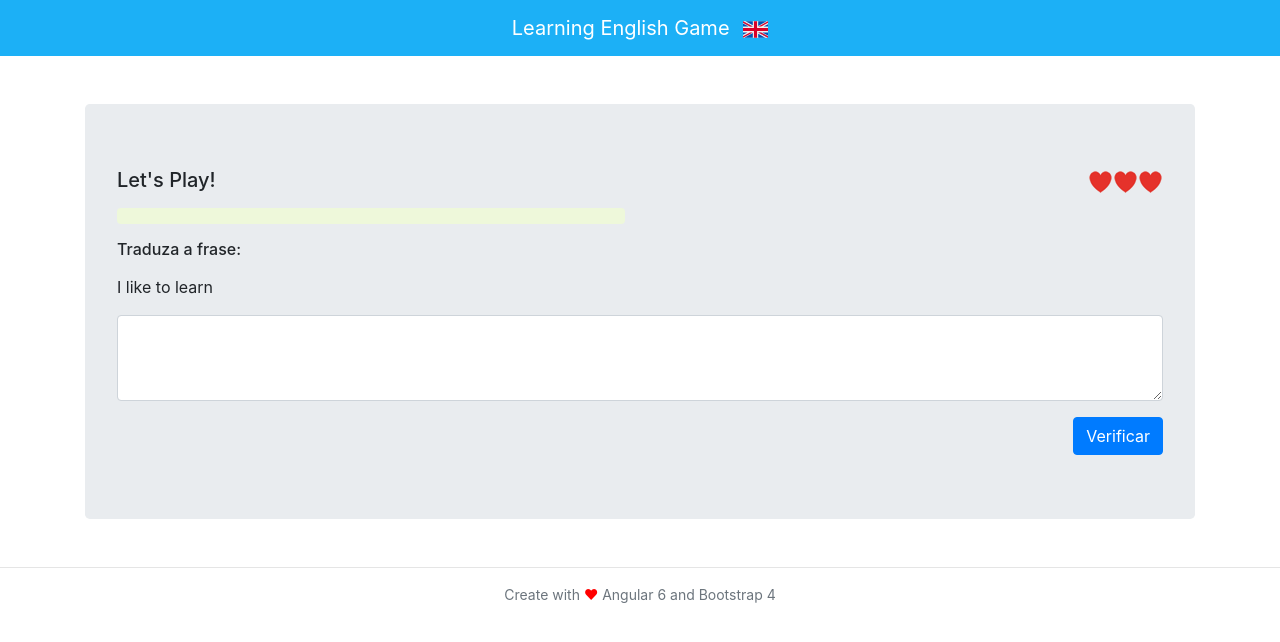
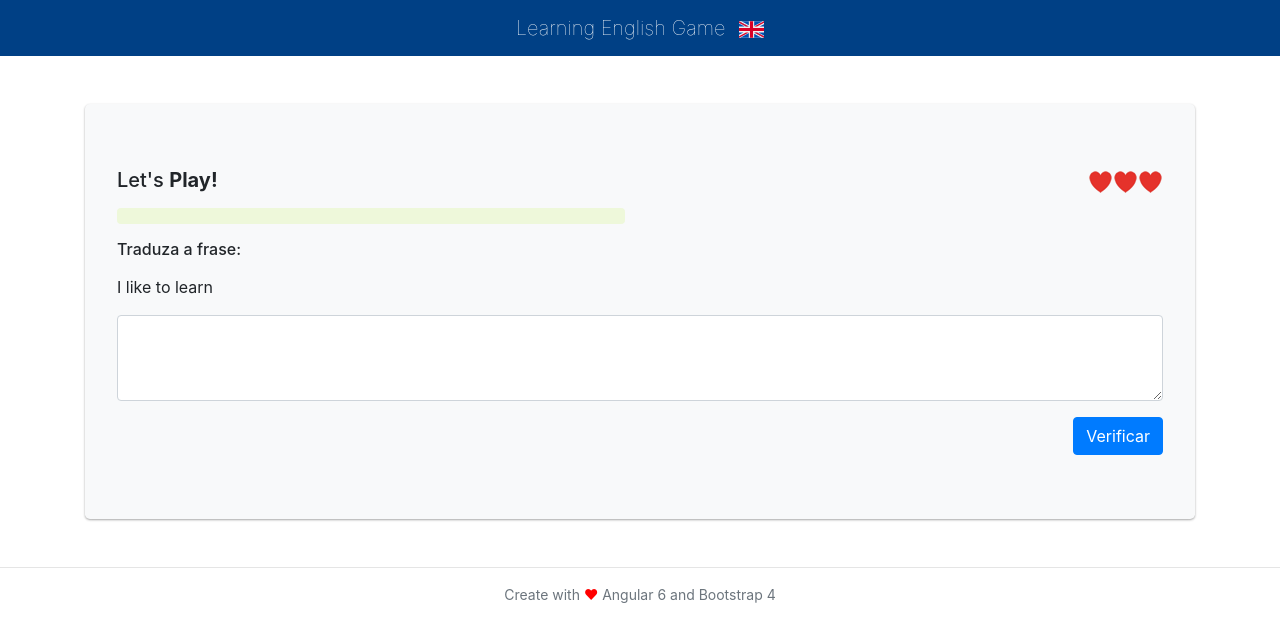
Before and after one commit to gferreiraa/learn-english-app, an Angular app: page / in a window 1280 px wide. Shown: the top 642 px of the page. Built offline with nearby package versions, Linux system fonts and the light colour scheme.

Commit message:
Change CSS styles - painel component

```diff
--- a/src/app/app.component.css
+++ b/src/app/app.component.css
@@ -2,6 +2,8 @@ body {
   display: flex;
   min-height: 100vh;
   flex-direction: column;
+  font-family: "Roboto", sans-serif;
+  -webkit-font-smoothing: antialiased;
 }
 
 main {
--- a/src/app/components/header/header.component.css
+++ b/src/app/components/header/header.component.css
@@ -1,6 +1,7 @@
 .navbar{
-  background-color: #1CB0F6!important;
+  background-color: #004085!important;
   color: #fff!important;
+  font-weight: 100;
 }
 
 .header--flag{
--- a/src/app/components/header/header.component.html
+++ b/src/app/components/header/header.component.html
@@ -1,3 +1,3 @@
-<nav class="navbar navbar-light bg-light">
+<nav class="navbar">
   <a class="navbar-brand navbar mx-auto header__title" href="#">{{ title }} <img src="./../../../assets/game-flag.svg" class="header--flag ml-2" alt="Bandeira Reino Unido"></a>
 </nav>
--- a/src/app/components/painel/painel.component.css
+++ b/src/app/components/painel/painel.component.css
@@ -0,0 +1,4 @@
+.painel__background{
+  background-color: #f8f9fa;
+  box-shadow: 0 1px 3px rgba(0,0,0,0.12), 0 1px 2px rgba(0,0,0,0.24);
+}
--- a/src/app/components/painel/painel.component.html
+++ b/src/app/components/painel/painel.component.html
@@ -1,8 +1,8 @@
 <div class="container">
-  <div class="jumbotron mt-5 mb-5">
+  <div class="jumbotron painel__background mt-5 mb-5">
     <div class="row">
       <div class="col-sm-6">
-        <h5 class="mb-3">Let's Play!</h5>
+        <h5 class="mb-3">Let's <b>Play!</b></h5>
         <app-progress [progress]="progress"></app-progress>
       </div>
       <div class="col-sm-6">
```
